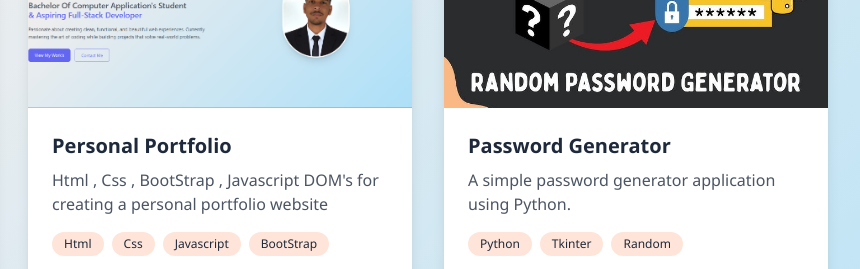
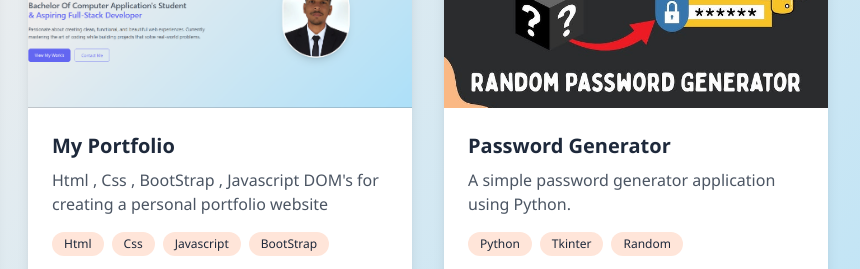
Before and after one commit to mohdnadeemaliansari/My-Portfolio, a plain HTML site: page index.html in a window 1280 px wide. Shown: the part 2620-2889 px from the top of the page, 420-1280 px from the left. Drawn offline with nearby package versions, Linux system fonts and the light colour scheme.

Commit message:
Update index.html

```diff
--- a/index.html
+++ b/index.html
@@ -270,10 +270,10 @@
                  <!-- Project Card -->
                 <div class="project-card bg-white rounded-lg overflow-hidden shadow-lg">
                     <div class="project-image h-48 overflow-hidden">
-                        <img src="Portfolio.png" alt="Personal Portfolio" class="w-full h-full object-cover">
+                        <img src="Portfolio.png" alt="My Portfolio" class="w-full h-full object-cover">
                     </div>
                     <div class="p-6">
-                        <h3 class="text-xl font-bold mb-2">Personal Portfolio</h3>
+                        <h3 class="text-xl font-bold mb-2">My Portfolio</h3>
                         <p class="text-gray-600 mb-4">Html , Css , BootStrap , Javascript DOM's for creating a personal portfolio website</p>
                         <div class="flex flex-wrap gap-2 mb-4">
                             <span class="bg-indigo-100 text-indigo-800 text-xs px-3 py-1 rounded-full">Html</span>
```
